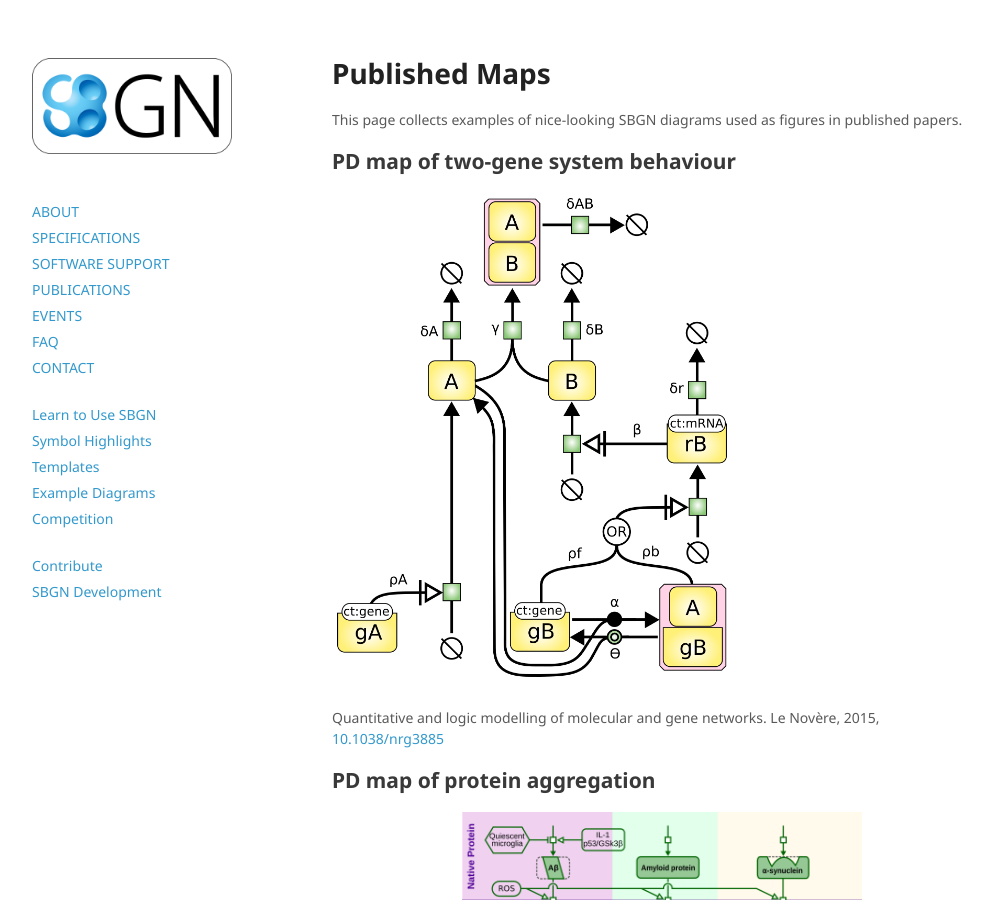
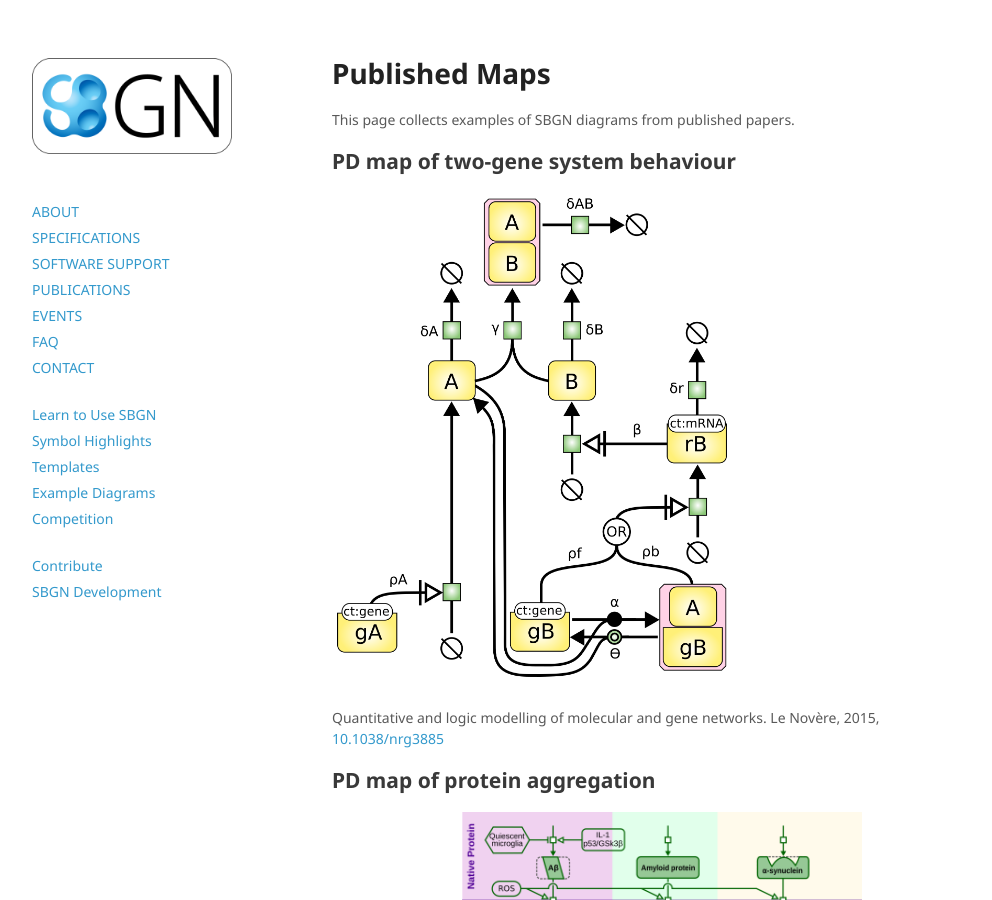
Before and after one commit to sbgn/sbgn, a Jekyll site: the page built from docs/published_maps.md, in a window 1280 px wide and 900 px high. Shown: the whole window, without its empty margins (128-1120 px from the left). Built offline with Jekyll 4.4.1, drawn with Linux system fonts in a browser that asks for light colours; nearby versions of some CDN libraries.

Commit message:
Update published_maps.md

```diff
--- a/docs/published_maps.md
+++ b/docs/published_maps.md
@@ -6,7 +6,7 @@ permalink: /published_maps
 
 # Published Maps
 
-This page collects examples of nice-looking SBGN diagrams used as figures in published papers.
+This page collects examples of SBGN diagrams from published papers.
 
 ## PD map of two-gene system behaviour
 
```
